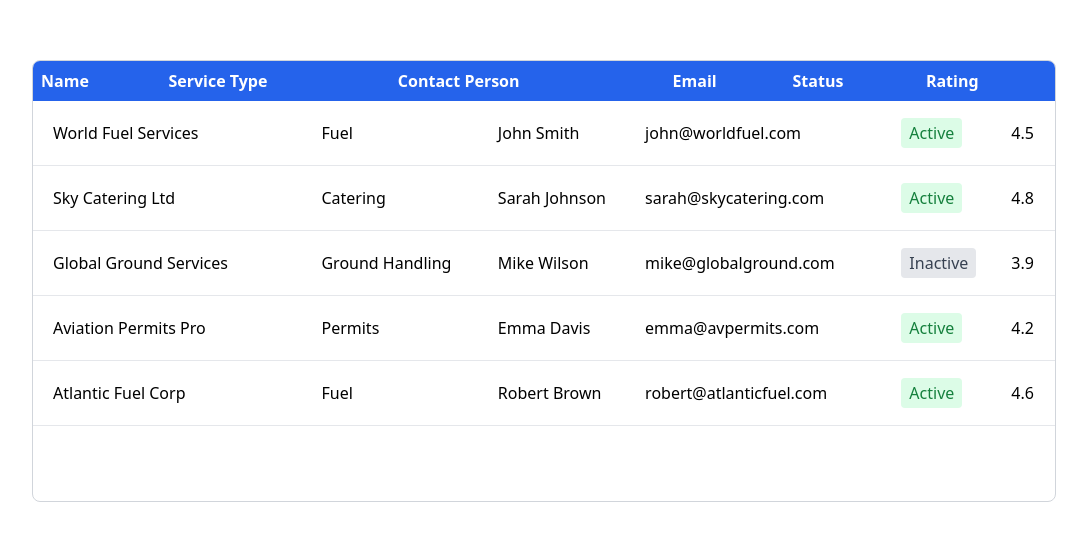
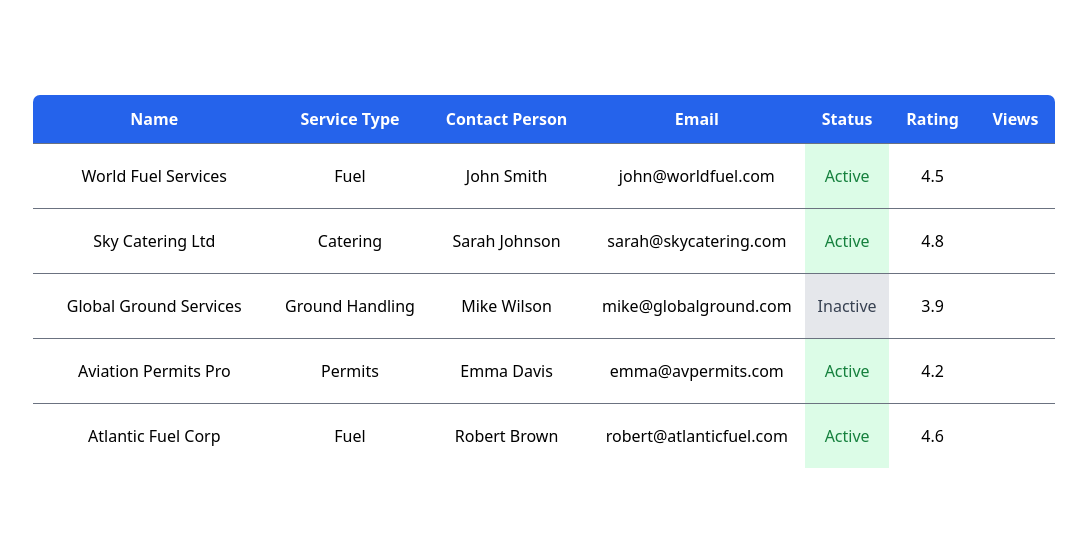
Before and after one commit to TanmayVidhate/VendorManagement, a React (Vite) app: page / in a window 1280 px wide. Shown: the part 119-660 px from the top of the page, without its empty margins (96-1183 px from the left). Built offline with nearby package versions, Linux system fonts and the light colour scheme.

Commit message:
change code

```diff
--- a/src/Components/VendorList.jsx
+++ b/src/Components/VendorList.jsx
@@ -6,47 +6,46 @@
     return (
         <>
             {/* Main Div / outer Divs */}
-            <div className="w-screen h-screen">
-                <div className="h-full flex justify-center items-center">
-                    <div className="w-4/5 border border-gray-300 rounded-lg overflow-hidden">
+            <div className='w-screen h-screen '>
+                <div className='h-full flex justify-center items-center  '>
 
-                        {/* Table Header */}
-                        <table className="w-full">
+                    <table className="w-4/5 border border-gray-300 rounded-lg overflow-hidden ">
                         <thead className="bg-blue-600 text-white">
                             <tr>
-                                    {tableHeadings.map((tableHeading, i) => (
-                                        <th className="p-2 text-left" key={i}>{tableHeading}</th>
-                                    ))}
+                                {
+                                    tableHeadings.map((tableHeading, i) => {
+                                        return (
+                                            <th className="p-3 text-center" key={i}>{tableHeading}</th>
+                                        )
+                                    })
+                                }
                             </tr>
                         </thead>
-                        </table>
+                        <tbody >
+                            {
 
-                        {/* Scrollable Table Body */}
-                        <div className="h-[50vh] overflow-y-auto">
-                            <table className="w-full border-collapse">
-                                <tbody>
-                                    {mockVendors.map(({ id, name, serviceType, contactPerson, email, status, rating }) => (
-                                        <tr key={id} className="border-b border-gray-200">
-                                            <td className="p-5">{name}</td>
-                                            <td className="">{serviceType}</td>
-                                            <td className="">{contactPerson}</td>
-                                            <td className="">{email}</td>
-                                            <td className="">
-                                                <span className={`px-2 py-1 rounded ${status === "Active" ? "bg-green-100 text-green-700" : "bg-gray-200 text-gray-700"}`}>
-                                                    {status}
-                                                </span>
-                                            </td>
-                                            <td className="p-2">{rating}</td>
+                                mockVendors.map((mockVendor, i) => {
+                                    const { id, name, serviceType, contactPerson, email, status, rating } = mockVendor;
+
+                                    return (
+                                        <tr className='border border-gray-500 text-center' key={id}>
+                                            <td className='p-5'>{name}</td>
+                                            <td>{serviceType}</td>
+                                            <td>{contactPerson}</td>
+                                            <td>{email}</td>
+                                            <td className={
+                                                status === "Active" ? "bg-green-100 text-green-700" : "bg-gray-200 text-gray-700"
+                                            }>{status}</td>
+                                            <td >{rating}</td>
+
                                         </tr>
-                                    ))}
+                                    )
+                                })
+                            }
                         </tbody>
                     </table>
                 </div>
-
             </div>
-                </div>
-            </div>
-
         </>
     )
 }
--- a/src/data/Vendor.js
+++ b/src/data/Vendor.js
@@ -66,7 +66,8 @@
     "Contact Person",
     "Email",
     "Status",
-    "Rating"
+    "Rating",
+    "Views"
 ];
 
 export {
```
Lines whose indentation alone changed are shown as unchanged.
